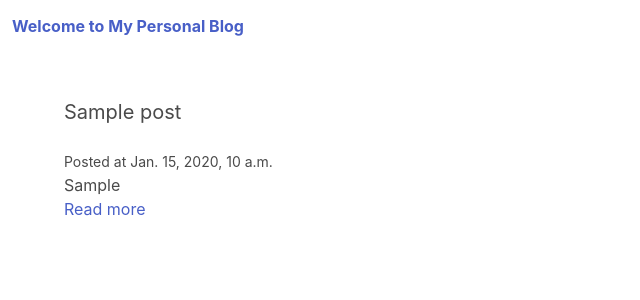
After one commit to mahfuz110244/blog-asgi, a Django app: page /blog/ in a window 1280 px wide. The commit adds this page. Shown: the top 300 px of the page, without its empty margins (0-640 px from the left). Run offline with Django 3.2, Linux system fonts and the light colour scheme; tables that the repository leaves empty hold one stand-in row (values such as "Sample post"); parts of the project's set-up code (start-up, migrations or seed data) failed here and were passed over.

Commit message:
add blog list and details view

```diff
--- a/blog/settings.py
+++ b/blog/settings.py
@@ -61,7 +61,9 @@ ROOT_URLCONF = 'blog.urls'
 TEMPLATES = [
     {
         'BACKEND': 'django.template.backends.django.DjangoTemplates',
-        'DIRS': [],
+        'DIRS': [
+            os.path.join(BASE_DIR, 'template'),
+        ],
         'APP_DIRS': True,
         'OPTIONS': {
             'context_processors': [
--- a/blog/urls.py
+++ b/blog/urls.py
@@ -14,8 +14,13 @@ Including another URLconf
     2. Add a URL to urlpatterns:  path('blog/', include('blog.urls'))
 """
 from django.contrib import admin
-from django.urls import path
+from django.urls import path, include
+from django.conf import settings
+from django.conf.urls.static import static
 
 urlpatterns = [
     path('admin/', admin.site.urls),
+    path('blog/', include('blog_app.urls')),
 ]
+if settings.DEBUG:
+    urlpatterns += static(settings.MEDIA_URL, document_root=settings.MEDIA_ROOT)
--- a/blog_app/models.py
+++ b/blog_app/models.py
@@ -1,4 +1,5 @@
 from django.db import models
+
 
 # Create your models here.
 class Post(models.Model):
@@ -9,4 +10,7 @@ class Post(models.Model):
     date_added = models.DateTimeField(auto_now_add=True)
 
     class Meta:
-    	ordering = ['-date_added']
+        ordering = ['-date_added']
+
+    def __str__(self):
+        return self.slug
--- /dev/null
+++ b/blog_app/urls.py
@@ -0,0 +1,7 @@
+from django.urls import path
+from .views import frontpage, post_detail
+
+urlpatterns = [
+    path('', frontpage, name='frontpage'),
+    path('<slug:slug>/', post_detail, name='post_detail')
+]
--- a/blog_app/views.py
+++ b/blog_app/views.py
@@ -1,3 +1,15 @@
 from django.shortcuts import render
+from .models import Post
+
 
 # Create your views here.
+def frontpage(request):
+    posts = Post.objects.all()
+
+    return render(request, 'blog/frontpage.html', {'posts': posts})
+
+
+def post_detail(request, slug):
+    post = Post.objects.get(slug=slug)
+
+    return render(request, 'blog/post_detail.html', {'post': post})
--- a/template/blog/base.html
+++ b/template/blog/base.html
@@ -10,7 +10,7 @@
   <body>
     <nav class="navbar">
       <div class="navbar-brand">
-        <a href="/" class="navbar-item"><strong>Code With Stein</strong></a>
+        <a href="/" class="navbar-item"><strong>Welcome to My Personal Blog</strong></a>
       </div>
     </nav>
 
@@ -22,4 +22,3 @@
     </section>
   </body>
 </html>
-<!--https://codewithstein.com/build-a-simple-blog-using-django-3-in-under-20-minutes/-->
--- /dev/null
+++ b/template/blog/frontpage.html
@@ -0,0 +1,14 @@
+{% extends 'blog/base.html' %}
+
+{% block content %}
+	{% for post in posts %}
+		<div class="post block">
+			<h2 class="subtitle">{{ post.title }}</h2>
+
+			<small>Posted at {{ post.date_added }}</small>
+
+			<p>{{ post.intro }}</p>
+			<a href="{% url 'post_detail' post.slug %}">Read more</a>
+		</div>
+	{% endfor %}
+{% endblock %}
```
Also changed, not shown: template/blog/post_detail.html (added, +11 -0 lines).
